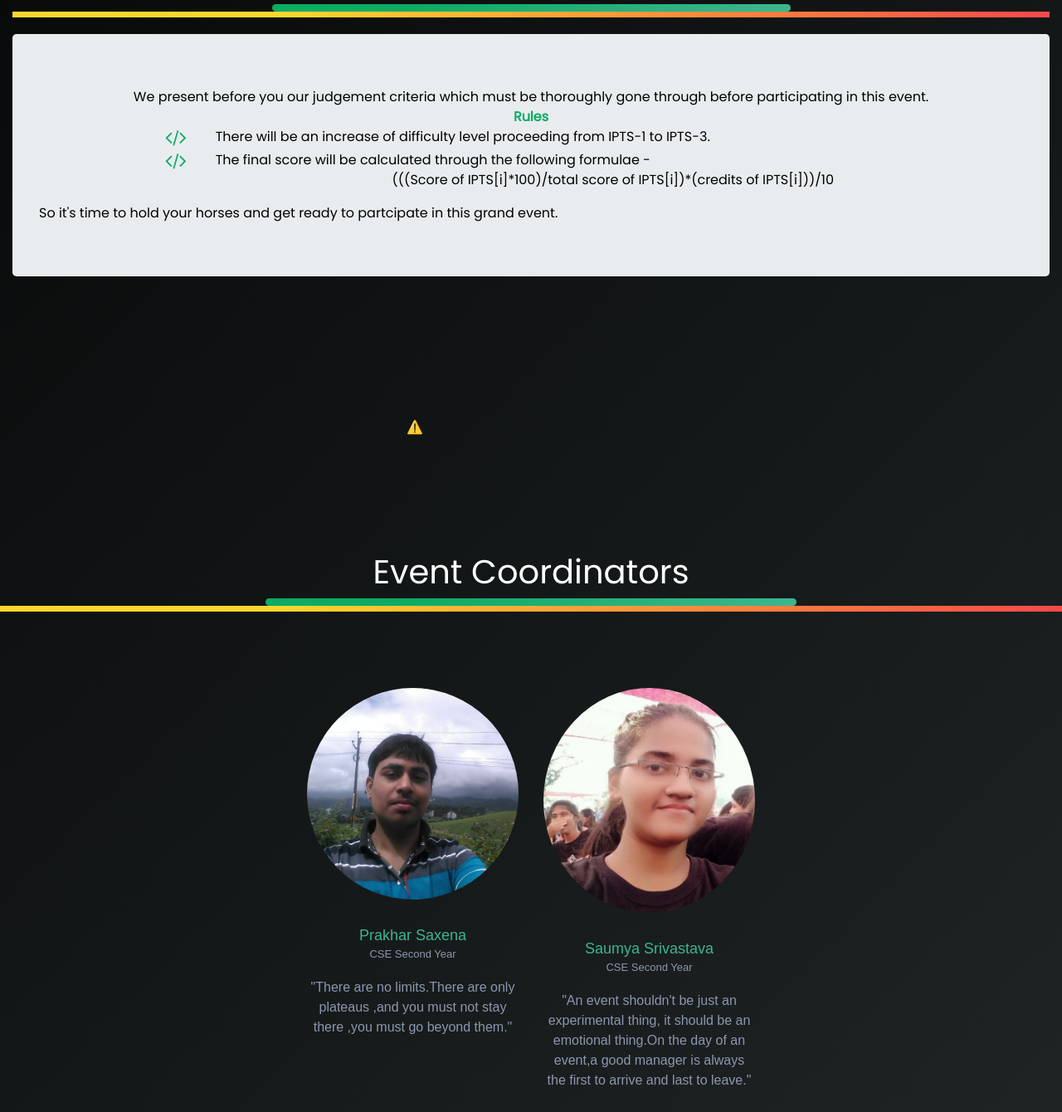
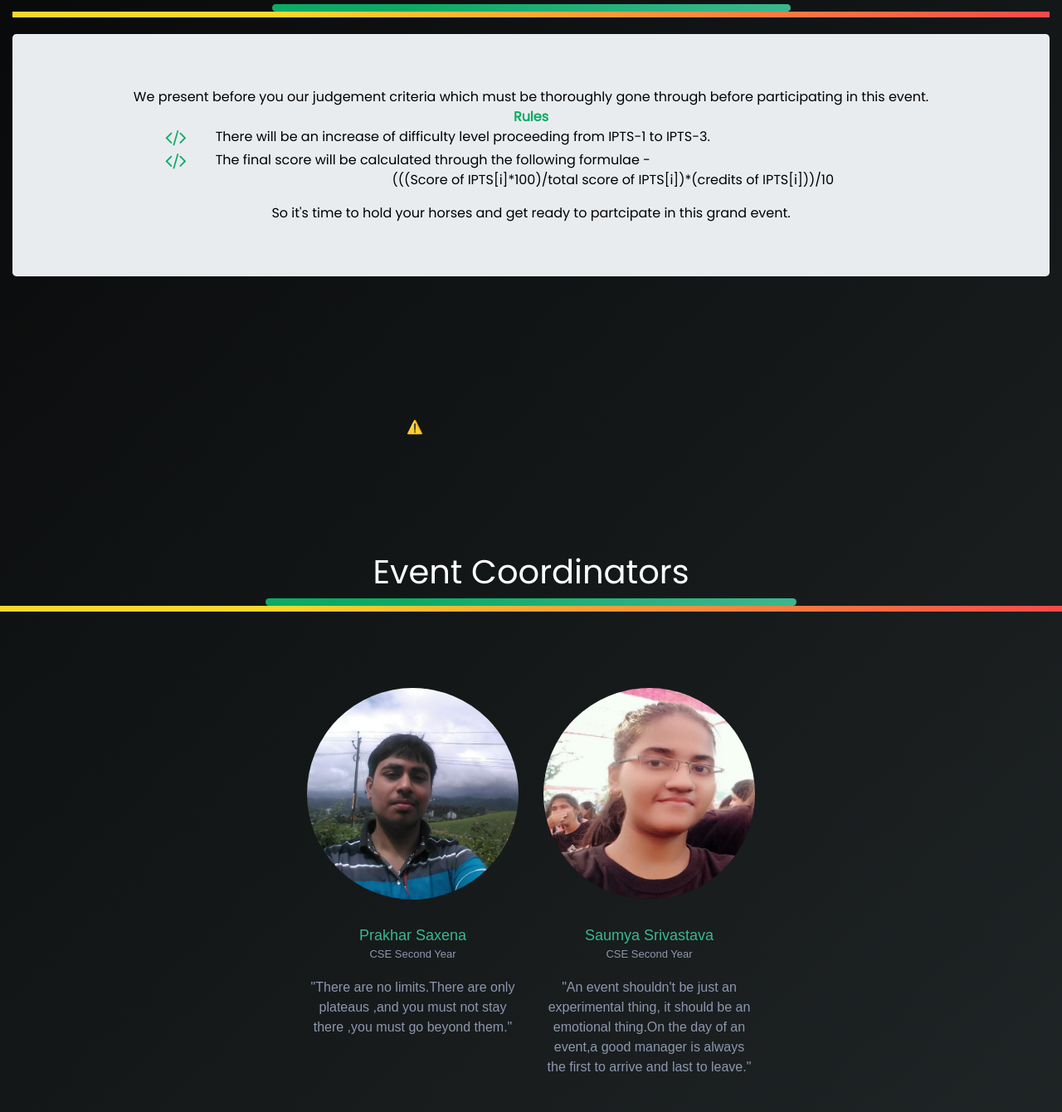
Before and after one commit to prakharritik/WebD, a PHP site: page / in a window 1280 px wide. Shown: the part 2932-4272 px from the top of the page at 83% size. Run offline with PHP 8.4, Linux system fonts and the light colour scheme.

Commit message:
updated the site

```diff
--- a/ipts/index.html
+++ b/ipts/index.html
@@ -147,7 +147,8 @@ Till ,stay tuned with us.</div>
                   		<div class="col-10 text-left">The final score will be calculated through the following formulae -<br>
 <p class="text-center">(((Score of IPTS[i]*100)/total score of IPTS[i])*(credits of IPTS[i]))/10</p></div>
 
-So it's time to hold your horses and get ready to partcipate in this grand event.</div></div></div>
+</div>
+So it's time to hold your horses and get ready to partcipate in this grand event.</div></div>
                 <lottie-player src="https://assets8.lottiefiles.com/packages/lf20_aqAp8Z.json"  background="transparent"  speed="1"  style="width: 300px; height: 300px;display: block;margin: auto;"  loop  autoplay></lottie-player>
             </div>
 <h1 class="text-center" id="ec">Event Coordinators</h1>
--- a/ipts/style.css
+++ b/ipts/style.css
@@ -202,6 +202,10 @@ width:140px;
   }
   .xy{
     margin-left: 20px;
+  }
+    .ht{
+    height: 255px;
+    width: 255px;
   }
 }
 /*--------------------------------------------------------------
```
